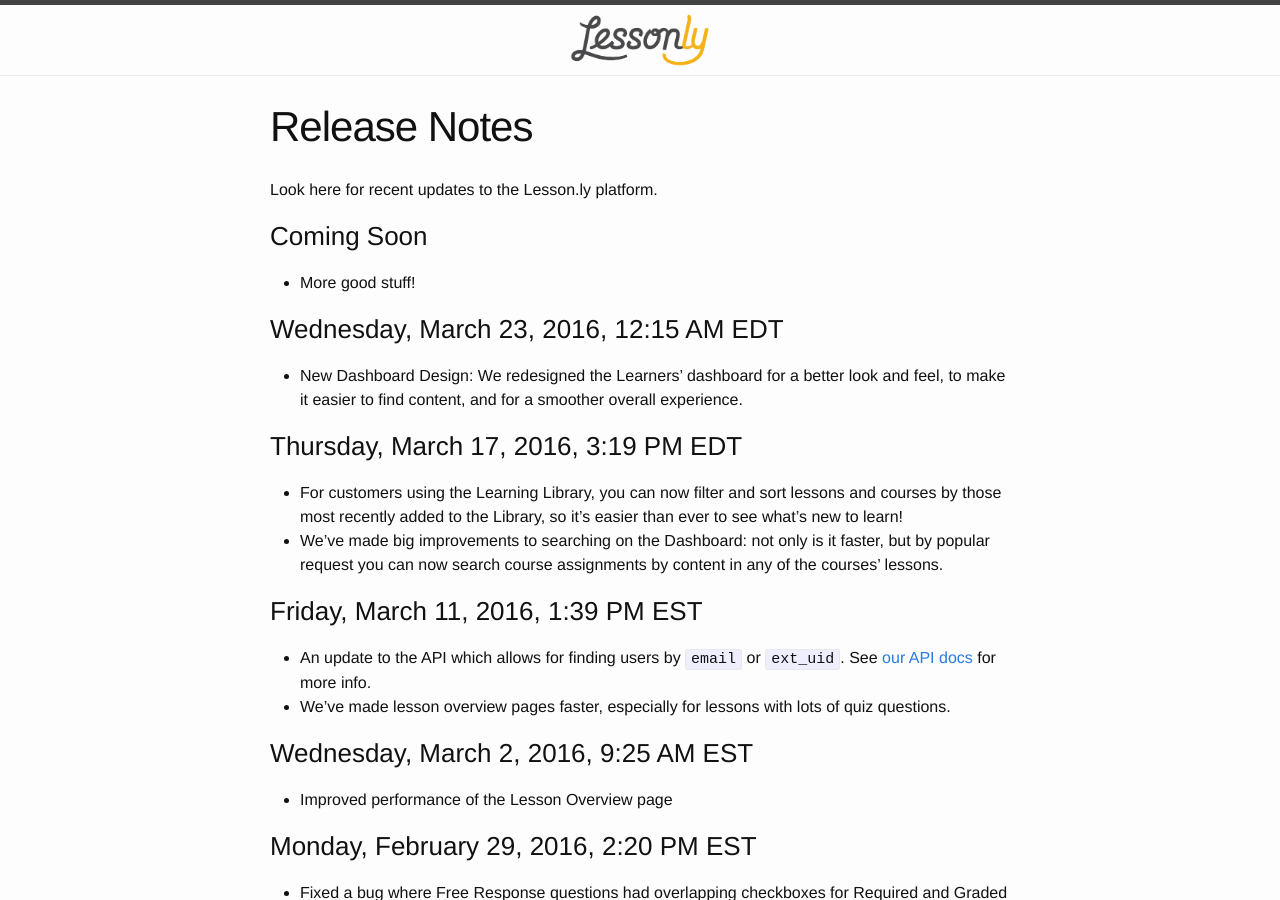
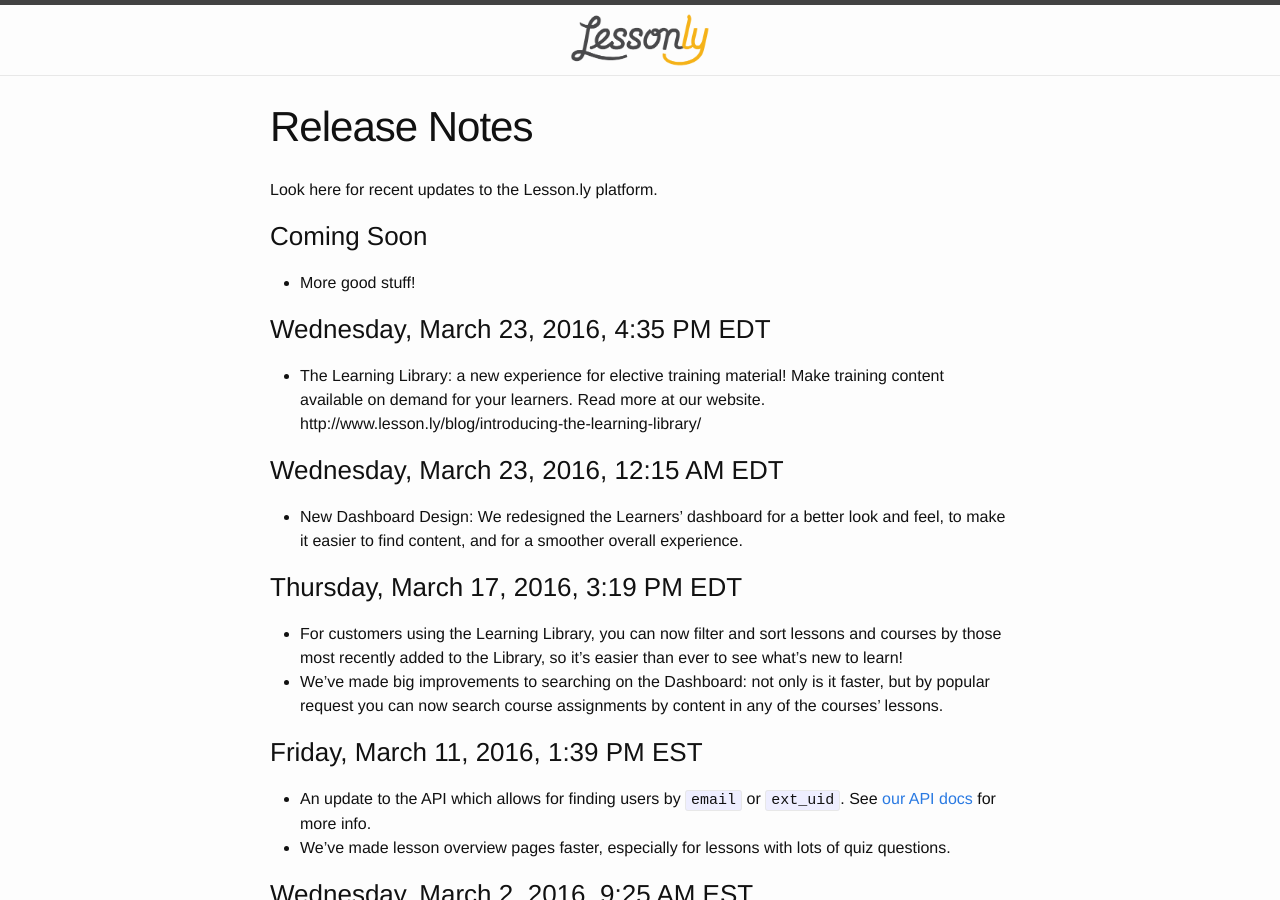
Before and after one commit to isabella232/lessonly.github.io, a Jekyll site: the page built from release-notes.md, in a window 1280 px wide and 900 px high. Built offline with Jekyll 4.4.1, drawn with Linux system fonts in a browser that asks for light colours.

Commit message:
learning library release

```diff
--- a/release-notes.md
+++ b/release-notes.md
@@ -9,6 +9,10 @@
 ### Coming Soon
 
 - More good stuff!
+
+### Wednesday, March 23, 2016, 4:35 PM EDT
+
+- The Learning Library: a new experience for elective training material! Make training content available on demand for your learners. Read more at our website. http://www.lesson.ly/blog/introducing-the-learning-library/
 
 ### Wednesday, March 23, 2016, 12:15 AM EDT
 
```
